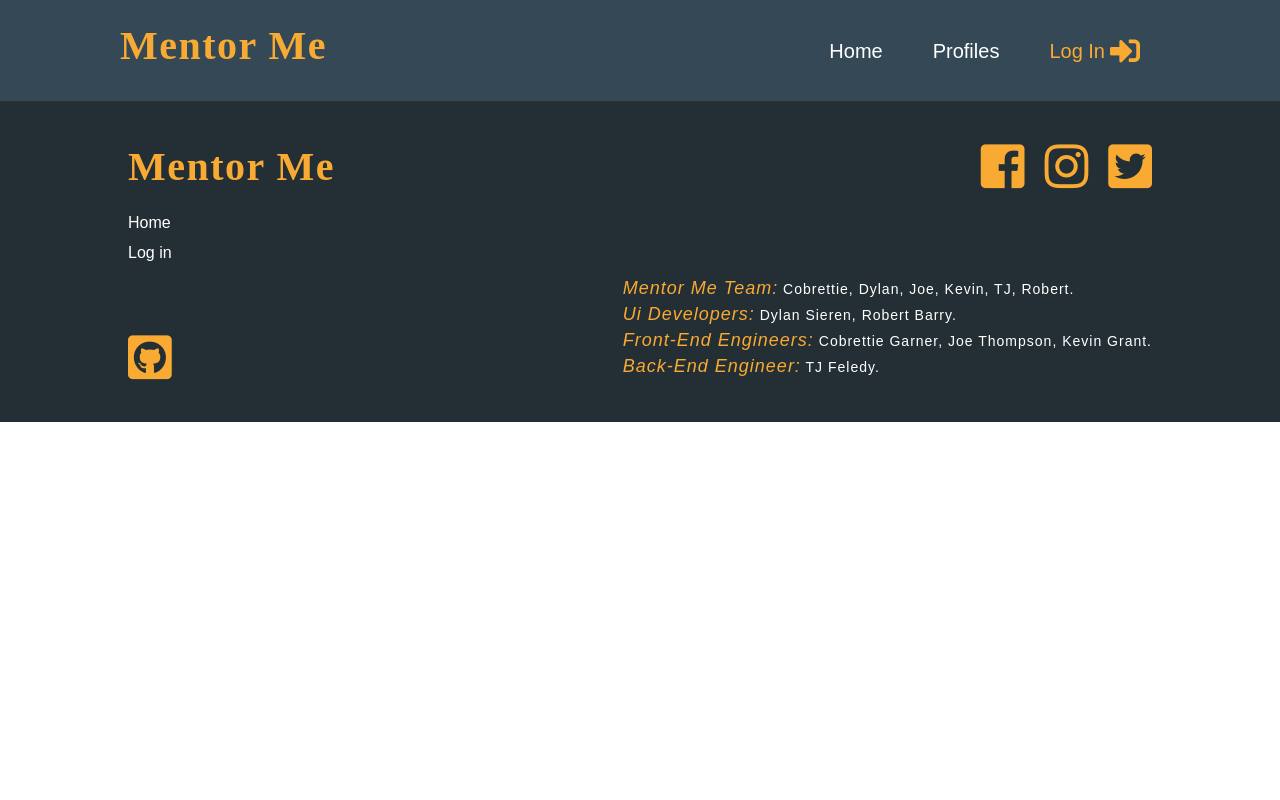
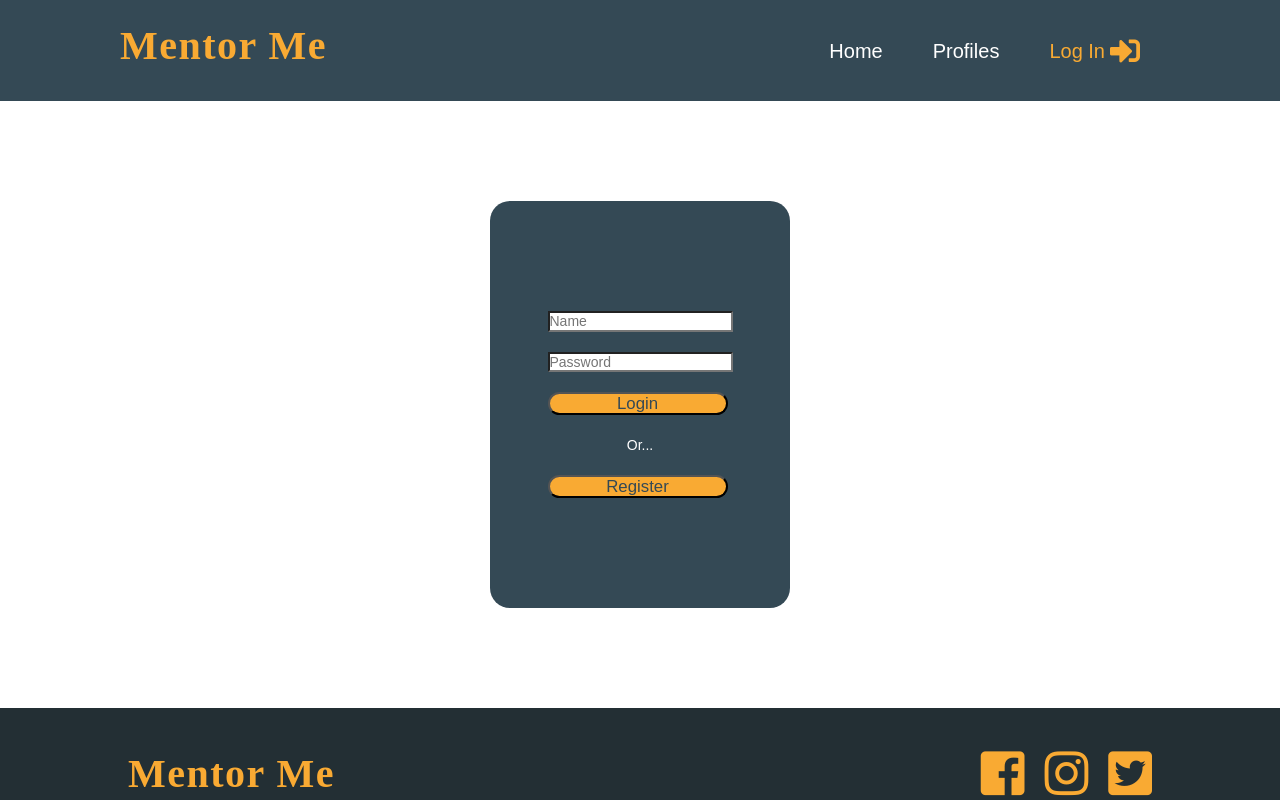
Before and after one commit to Build-Week-mentor-me/Front-end, a React (Create React App) app in the folder mentor-me/: page /loginform in a window 1280 px wide. Shown: the top 800 px of the page. Built offline with nearby package versions, Linux system fonts and the light colour scheme.

Commit message:
Added basic login form, need to add link and auth

```diff
--- a/mentor-me/src/App.css
+++ b/mentor-me/src/App.css
@@ -17,6 +17,42 @@
     justify-content: center;
     height: fit-content;
 }
+
+.loginForm {
+    display: flex;
+    justify-content: center;
+    justify-self: flex-end;
+    margin: 0 auto;
+    margin-top: 10rem;
+    margin-bottom: 10rem;
+    width: 300px;
+    padding: 10rem;
+    border-radius: 2rem;
+    background-color: #344955;
+}
+
+.loginInput {
+    margin: 1rem 0;
+}
+
+.loginButton {
+    font-size: larger;
+    width: 18rem;
+    border-radius: 2rem;
+    background-color: #F9AA33;
+    color: #344955;
+}
+
+.error {
+    color: white;
+}
+.loginText {
+    display: flex;
+    justify-content: center;
+    margin: 1rem;
+    color: white;
+}
+
 
 
 /* Styling brought over from Marketing Page Repo, global.css */
--- a/mentor-me/src/Components/AppRouting.js
+++ b/mentor-me/src/Components/AppRouting.js
@@ -5,7 +5,7 @@ import MemberList from "./Profiles/MemberList";
 import UserPage from "./Profiles/UserPage";
 import FormikSignupForm from "./Signup";
 import data from "./Profiles/data";
-import Profile from "./Profiles/User-Mentor-Profile";
+import formikLoginFrom from "./Login/Login";
 
 const AppRouting = () => {
     return (
@@ -14,7 +14,8 @@ const AppRouting = () => {
                 exact path="/questionform"
                 component={FormikQuestionForm}
             />
-            <Route exact path='/' component={FormikSignupForm} />
+            <Route exact path='/loginform' component={formikLoginFrom} />
+            <Route exact path='/signupform' component={FormikSignupForm} />
             <Route exact path='/profiles' component={MemberList} />
             <Route exact path='/profile/:name' render={props => <UserPage {...props} data={data} />} />
         </div>
--- /dev/null
+++ b/mentor-me/src/Components/Login/Login.js
@@ -0,0 +1,55 @@
+import React, { useState, useEffect } from 'react';
+import { withFormik, Form, Field } from "formik";
+import * as yup from 'yup';
+import axios from 'axios';
+
+const LoginForm = ({ errors, touched, status }) => {
+    const [user, setUser] = useState([]);
+
+    useEffect(() => {
+        if (status) {
+            setUser([...user, status])
+        }},[status]);
+
+    return (
+        <div className='loginForm'>
+            <Form>
+                {touched.name && errors.name &&  <p className='error'>{errors.name}</p>}
+                <Field className='loginInput' type='text' name='name' placeholder='Name' />
+                <br/>
+                {touched.password && errors.password &&  <p className='error'>{errors.password}</p>}
+                <Field className='loginInput' type='password' name='password' placeholder='Password' />
+                <br/>
+                <button className='loginInput loginButton' type='submit'>Login</button>
+                <p className='loginText'>Or...</p>
+                <button className='loginInput loginButton' type='submit'>Register</button>
+
+            </Form>
+        </div>
+    )
+};
+
+const formikLoginFrom = withFormik({
+    mapPropsToValues: (props) => {
+        return {
+            name: props.name || '',
+            password: props.password || ''
+        }
+    },
+    validationSchema: yup.object().shape({
+        name: yup.string().required('Please enter your user name'),
+        password: yup.string().required('Incorrect Password'),
+    }),
+    handleSubmit: (props, { setStatus }) => {
+        //https://reqres.in/api/animals
+        axios.post('https://reqres.in/api/animals', props)
+            .then((res) => {
+                setStatus(res.data)
+            })
+            .catch((err) => {
+                console.log(err)
+            });
+    }
+})(LoginForm);
+
+export default formikLoginFrom;
--- a/mentor-me/src/Components/NavMenu/NavMenu.js
+++ b/mentor-me/src/Components/NavMenu/NavMenu.js
@@ -21,7 +21,7 @@ const NavMenu = () => {
                     <NavLink to="/profiles">Profiles</NavLink>
                 </li>
                 <li className="mainLI">
-                    <NavLink className="logIn" to="/login">
+                    <NavLink className="logIn" to="/loginform">
                         Log In
                     </NavLink>
                     <i className="fas fa-sign-in-alt"></i>
```
